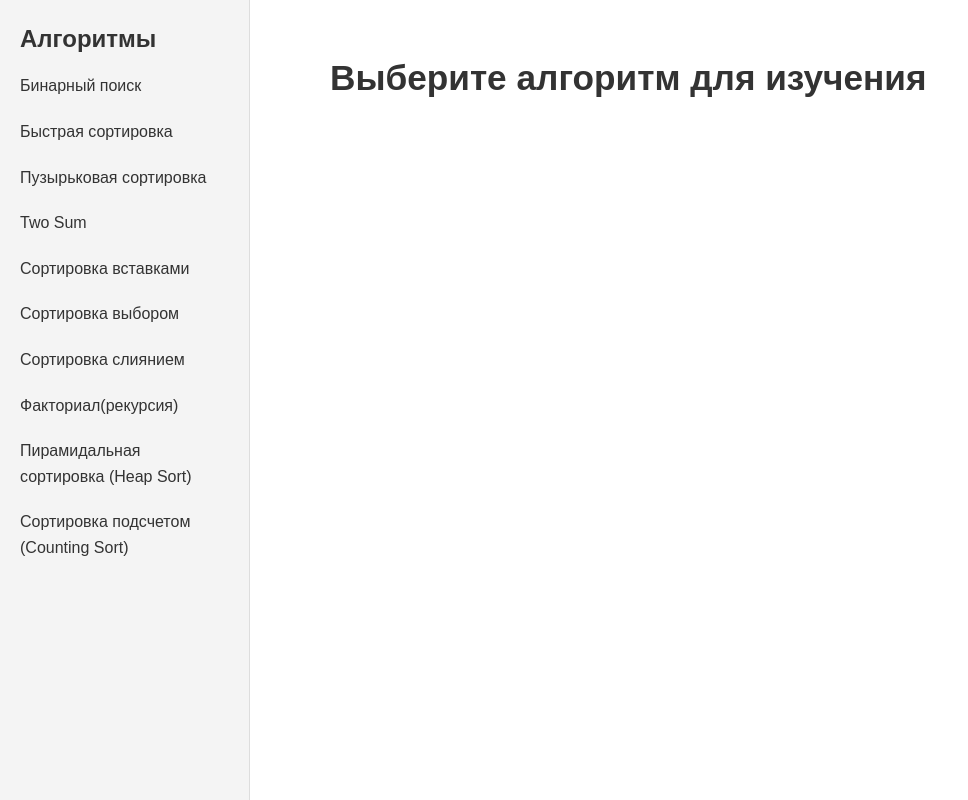
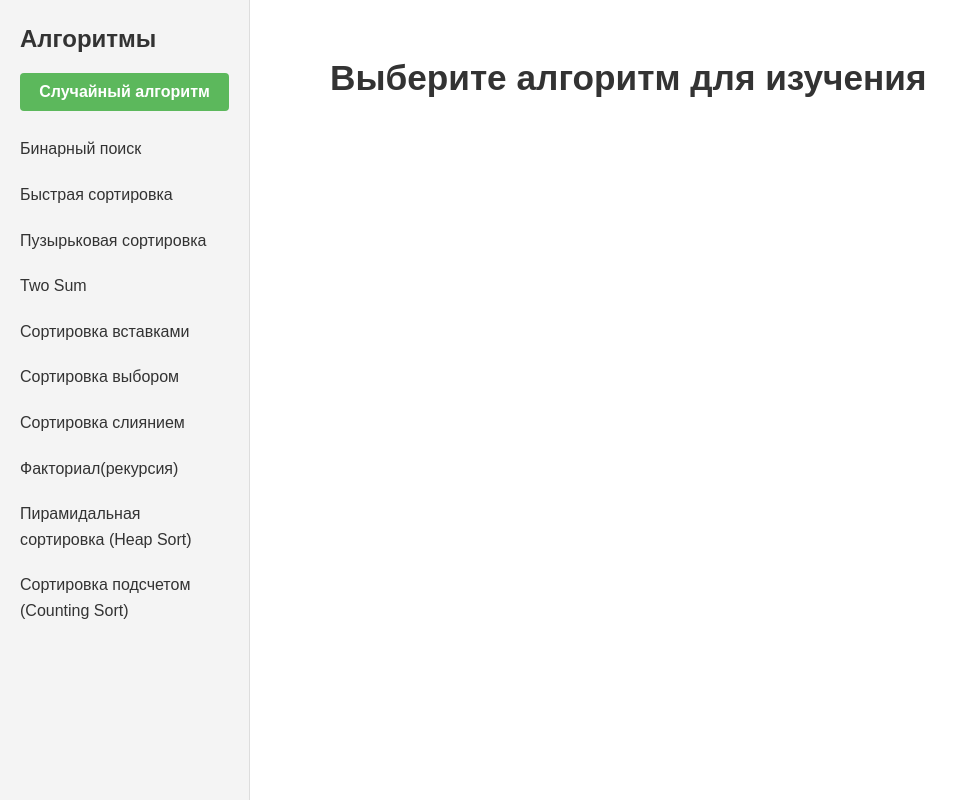
Before and after one commit to masha-masha/AlgoVault, a React (Vite) app: page / in a window 1280 px wide. Shown: the whole page, without its empty margins (0-968 px from the left). Built offline with nearby package versions, Linux system fonts and the light colour scheme.

Commit message:
feat: add button and func for random algo

```diff
--- a/src/App.tsx
+++ b/src/App.tsx
@@ -1,20 +1,14 @@
 import { BrowserRouter as Router, Routes, Route, Link } from 'react-router-dom';
 import { algorithms } from './data/algoritms';
 import AlgoDetail from './components/AlgoDetail';
+import AlgorithmMenu from './components/AlgoMenu';
 
 
 function App() {
   return (
     <Router>
       <div className="app-container">
-        <aside className="sidebar">
-          <h2>Алгоритмы</h2>
-          <nav>
-            {algorithms.map(algo => (
-              <Link key={algo.id} to={`/algo/${algo.id}`}>{algo.title}</Link>
-            ))}
-          </nav>
-        </aside>
+        <AlgorithmMenu/>
 
         <main className="content">
           <Routes>
--- /dev/null
+++ b/src/components/AlgoMenu.tsx
@@ -0,0 +1,30 @@
+import { algorithms } from "../data/algoritms";
+import { useNavigate } from "react-router-dom";
+import { Link } from "react-router-dom";
+
+const AlgorithmMenu = () => {
+ const navigate = useNavigate();
+
+ const handleRandomAlgorithm = () => {
+  const randomIndex = Math.floor(Math.random() * algorithms.length);
+  const randomAlgorithm = algorithms[randomIndex];
+  navigate(`/algo/${randomAlgorithm.id}`);
+ };
+ return (
+  <aside className="sidebar">
+   <h2>Алгоритмы</h2>
+   <button onClick={handleRandomAlgorithm} className="random-algo-button">
+    Случайный алгоритм
+   </button>
+   <nav>
+    {algorithms.map((algo) => (
+     <Link key={algo.id} to={`/algo/${algo.id}`}>
+      {algo.title}
+     </Link>
+    ))}
+   </nav>
+  </aside>
+ );
+};
+
+export default AlgorithmMenu;
--- a/src/index.css
+++ b/src/index.css
@@ -49,6 +49,26 @@ img {
   font-size: 1.2em;
 }
 
+.random-algo-button {
+    display: block;
+    width: 100%;
+    padding: 10px 15px;
+    margin-top: 15px;
+    margin-bottom: 20px;
+    background-color: #5cb85c;
+    color: white;
+    border: none;
+    border-radius: 4px;
+    cursor: pointer;
+    font-size: 1em;
+    font-weight: bold;
+    transition: background-color 0.2s ease;
+}
+
+.random-algo-button:hover {
+    background-color: #4cae4c;
+}
+
 .sidebar nav {
   display: flex;
   flex-direction: row;
@@ -71,6 +91,8 @@ img {
   background-color: #ddd;
   color: #333;
 }
+
+
 
 .content {
   flex: 1;
@@ -143,8 +165,6 @@ img {
 }
 
 
-
-
 @media (min-width: 768px) {
   .app-container {
     flex-direction: row;
@@ -164,6 +184,7 @@ img {
     text-align: left;
     font-size: 1.5em;
   }
+
 
   .sidebar nav {
     flex-direction: column;
```
